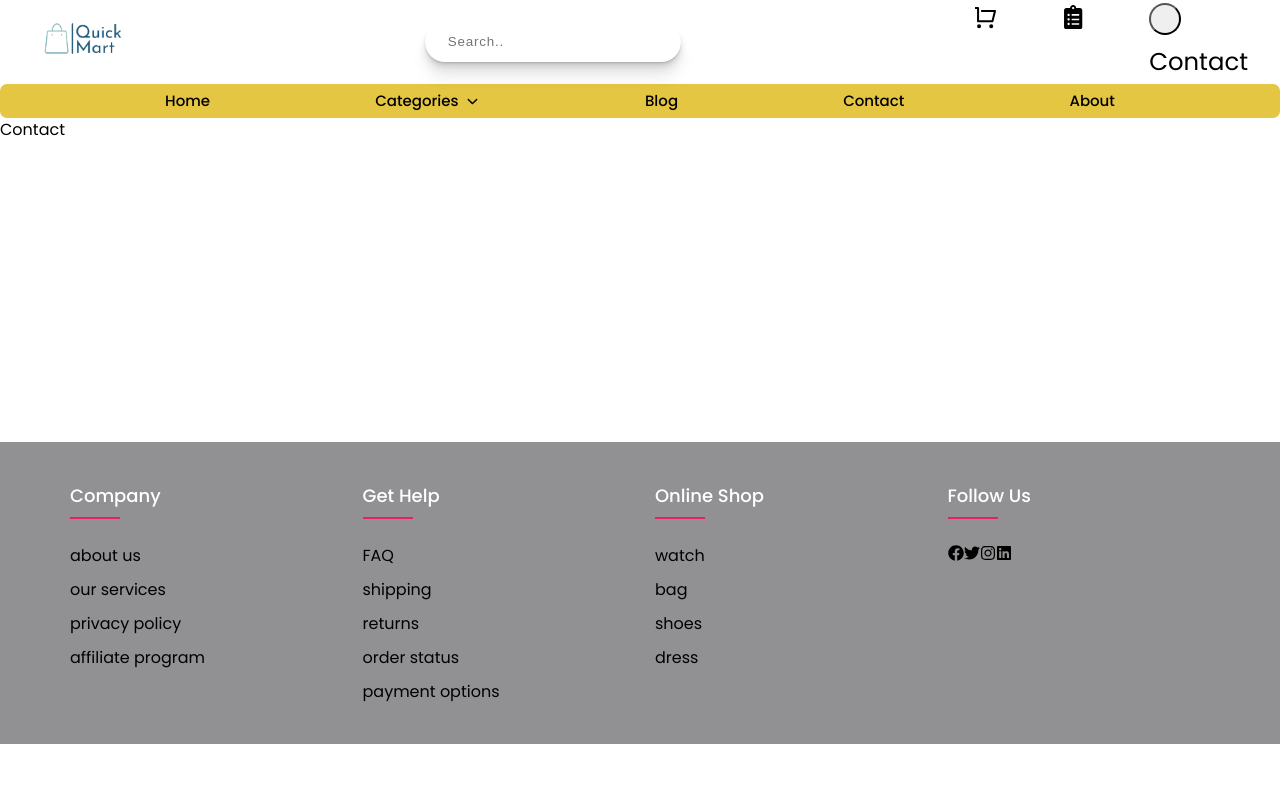
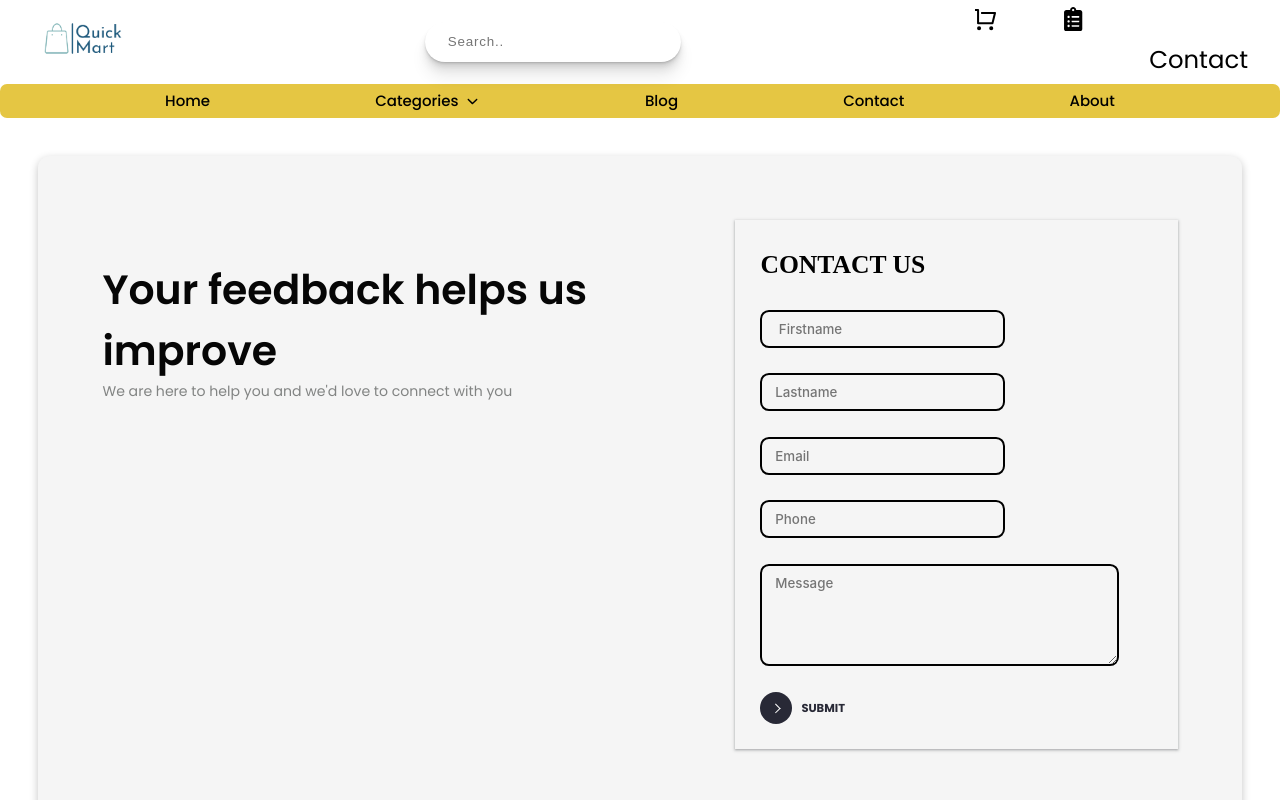
Before and after one commit to Ishikaza-das/Souvagya, a React (Create React App) app: page /Contact in a window 1280 px wide. Shown: the top 800 px of the page. Built offline with nearby package versions, Linux system fonts and the light colour scheme; some icons are missing.

Commit message:
Contact added

```diff
--- a/src/BUYER/NAVBAR/MainBody/Contact/Contact.css
+++ b/src/BUYER/NAVBAR/MainBody/Contact/Contact.css
@@ -0,0 +1,222 @@
+@import url('https://fonts.googleapis.com/css2?family=Poppins:wght@300;400;500;600;700&display=swap');
+.contact{
+    display: flex;
+    position: relative;
+    top: 3vw;
+    margin-left: 3vw;
+    margin-right: 3vw;
+    padding: 5vw;
+    justify-content: space-evenly;
+    box-shadow: rgba(0, 0, 0, 0.24) 0px 3px 8px;
+    background-color: #F5F5F5;
+    border-radius: 0.9vw;
+    /* background: url("/public/assets/blob-scene-haikei.svg"); */
+
+  }
+
+
+  .contact-leftside{
+    width: 50vw;
+  }
+.contact-leftside lable{
+  display: flex;
+  margin-top: 3vw;
+  font-size: 3.2vw;
+  font-weight: 600;
+  color: #060606;
+
+}
+.contact-leftside p{
+  font-size: 1.1vw;
+  font-weight: 400;
+  color: #828483;
+}
+.contact h1{
+   font-size: 2vw;
+   text-transform: uppercase;
+   font-family: Mona Sans;
+  }
+.input-box{
+  display: grid;
+  /* grid-template-columns: repeat(2,17vw); */
+  position: relative;
+  padding: 2vw;
+  padding-bottom: 4vw;
+
+  /* left: 5vw; */
+  /* top:6vw; */
+  /* gap: 2vw; */
+  box-shadow: rgba(60, 64, 67, 0.3) 0px 1px 2px 0px, rgba(60, 64, 67, 0.15) 0px 1px 3px 1px;
+
+
+
+}
+.box{
+  display: flex;
+  flex-wrap: wrap;
+  gap: 2vw;
+  position: relative;
+  top: 2vw;
+}
+
+.contact-rightside{
+   width: 35vw;
+   /* flex-basis: 25%; */
+
+
+}
+.inputContainer {
+    position: relative;
+    display: flex;
+    flex-direction: column;
+    gap: 2vw;
+  }
+
+
+  #inputField {
+    border: 2px solid black;
+    background-color: transparent;
+    border-radius: 0.7vw;
+    padding: 0.7vw 1vw;
+    color: black;
+    font-weight: 500;
+    outline: none;
+    caret-color: rgb(26, 21, 32);
+    transition-duration: .3s;
+    font-family: Whitney, -apple-system, BlinkMacSystemFont, Segoe UI, Roboto, Helvetica, Arial, sans-serif;
+  }
+
+  .userIcon {
+    position: absolute;
+    fill: rgb(155, 78, 255);
+    width: 0.8vw;
+    top: -1.5vw;
+    left: -1.2vw;
+    opacity: 0;
+    transition: .2s linear;
+  }
+
+  .usernameLabel {
+    position: absolute;
+    top: -1.6vw;
+    left: 0.1vw;
+    color: black;
+    font-size: 0.9vw;
+    font-weight: 500;
+    font-family: Whitney, -apple-system, BlinkMacSystemFont, Segoe UI, Roboto, Helvetica, Arial, sans-serif;
+    overflow: hidden;
+    transition: .2s linear;
+    opacity: 0;
+  }
+
+  #inputField:focus ~ .usernameLabel,
+  #inputField:valid ~ .usernameLabel {
+    transform: translateX(1.5vw);
+    opacity: 1;
+  }
+
+  #inputField:focus ~ .userIcon,
+  #inputField:valid ~ .userIcon {
+    transform: translateX(1.5vw);
+    opacity: 1;
+  }
+
+  #inputField:focus,
+  #inputField:valid {
+    background-color: #e7edf1;
+    transition-duration: .3s;
+  }
+  textarea{
+    width:  28vw;
+    height: 8vw;
+  }
+  button {
+    position: relative;
+    /* display: inline-block; */
+    cursor: pointer;
+    outline: none;
+    border: 0;
+    vertical-align: middle;
+    text-decoration: none;
+    background: transparent;
+    padding: 0;
+    font-size: 0.9vw;
+    font-family: inherit;
+    /* top: 8vw; */
+    /* left: -19vw; */
+   }
+
+   button.learn-more {
+    width: 8vw;
+    height: auto;
+   }
+
+   button.learn-more .circle {
+    transition: all 0.45s cubic-bezier(0.65, 0, 0.076, 1);
+    position: relative;
+    display: block;
+    margin: 0;
+    width: 2.5vw;
+    height: 2.5vw;
+    background: #282936;
+    border-radius: 2vw;
+   }
+
+   button.learn-more .circle .icon {
+    transition: all 0.45s cubic-bezier(0.65, 0, 0.076, 1);
+    position: absolute;
+    top: 0;
+    bottom: 0;
+    margin: auto;
+    background: #fff;
+   }
+
+   button.learn-more .circle .icon.arrow {
+    transition: all 0.45s cubic-bezier(0.65, 0, 0.076, 1);
+    left: 0.6vw;
+    top: 0.1vw;
+    width: 0.9vw;
+    height: 0.1vw;
+    background: none;
+   }
+
+   button.learn-more .circle .icon.arrow::before {
+    position: absolute;
+    content: "";
+    top: -0.2vw;
+    right: 0vw;
+    width: 0.5vw;
+    height: 0.5vw;
+    border-top: 0.12vw solid #fff;
+    border-right: 0.12vw solid #fff;
+    transform: rotate(45deg);
+   }
+
+   button.learn-more .button-text {
+    transition: all 0.45s cubic-bezier(0.65, 0, 0.076, 1);
+    position: absolute;
+    top: -0.3vw;
+    left: 0;
+    right: 0;
+    bottom: 0;
+    padding: 0.9vw 0;
+    margin: 0 0 0 1.8vw;
+    color: #282936;
+    font-weight: 700;
+    line-height: 1.6;
+    text-align: center;
+    text-transform: uppercase;
+   }
+
+   button:hover .circle {
+    width: 100%;
+   }
+
+   button:hover .circle .icon.arrow {
+    background: #fff;
+    transform: translate(0.9vw, 0);
+   }
+
+   button:hover .button-text {
+    color: #fff;
+   }
--- a/src/BUYER/NAVBAR/MainBody/Contact/Contact.js
+++ b/src/BUYER/NAVBAR/MainBody/Contact/Contact.js
@@ -1,9 +1,95 @@
-import React from 'react'
+import React from "react";
+import { FaPhone } from "react-icons/fa6";
+import { MdEmail } from "react-icons/md";
+import "./Contact.css";
+import { TbMessageCircle2Filled } from "react-icons/tb";
 
 const Contact = () => {
   return (
-    <div>Contact</div>
-  )
-}
+    <div className="contact">
+      <div className="contact-leftside">
+        <lable>Your feedback helps us improve</lable>
+        <p>We are here to help you and we'd love to connect with you</p>
+      </div>
+      <div className="contact-rightside">
+        <div className="input-box">
+          <h1>Contact Us</h1>
+          <div className="box">
+            <div className="inputContainer">
+              <input
+                required="required"
+                id="inputField"
+                placeholder=" Firstname"
+                type="text"
+              />
+              <label className="usernameLabel" htmlFor="inputField">
+                Firstname
+              </label>
+              <svg viewBox="0 0 448 512" className="userIcon">
+                <path d="M224 256A128 128 0 1 0 224 0a128 128 0 1 0 0 256zm-45.7 48C79.8 304 0 383.8 0 482.3C0 498.7 13.3 512 29.7 512H418.3c16.4 0 29.7-13.3 29.7-29.7C448 383.8 368.2 304 269.7 304H178.3z" />
+              </svg>
+            </div>
+            <div className="inputContainer">
+              <input
+                required="required"
+                id="inputField"
+                placeholder="Lastname"
+                type="text"
+              />
+              <label className="usernameLabel" htmlFor="inputField">
+                Lastname
+              </label>
+              <svg viewBox="0 0 448 512" className="userIcon">
+                <path d="M224 256A128 128 0 1 0 224 0a128 128 0 1 0 0 256zm-45.7 48C79.8 304 0 383.8 0 482.3C0 498.7 13.3 512 29.7 512H418.3c16.4 0 29.7-13.3 29.7-29.7C448 383.8 368.2 304 269.7 304H178.3z" />
+              </svg>
+            </div>
+            <div className="inputContainer">
+              <input
+                required="required"
+                id="inputField"
+                placeholder="Email"
+                type="text"
+              />
+              <label className="usernameLabel" htmlFor="inputField">
+                Email
+              </label>
+              <MdEmail className="userIcon" />
+            </div>
+            <div className="inputContainer">
+              <input
+                required="required"
+                id="inputField"
+                placeholder="Phone"
+                type="text"
+              />
+              <label className="usernameLabel" htmlFor="inputField">
+                Phone Number
+              </label>
+              <FaPhone className="userIcon" />
+            </div>
+            <div className="inputContainer">
+              <textarea
+                placeholder="Message"
+                required="required"
+                id="inputField"
+                type="text"
+              />
+              <label className="usernameLabel" htmlFor="inputField">
+                Message
+              </label>
+              <TbMessageCircle2Filled className="userIcon" />
+            </div>
+            <button class="learn-more">
+              <span class="circle" aria-hidden="true">
+                <span class="icon arrow"></span>
+              </span>
+              <span class="button-text">Submit</span>
+            </button>
+          </div>
+        </div>
+      </div>
+    </div>
+  );
+};
 
-export default Contact
+export default Contact;
```
Also changed, not shown: src/App.js (+8 -12 lines), public/assets/wave-haikei.svg (added), 1 other file (tests, documents, lock files or other folders).
